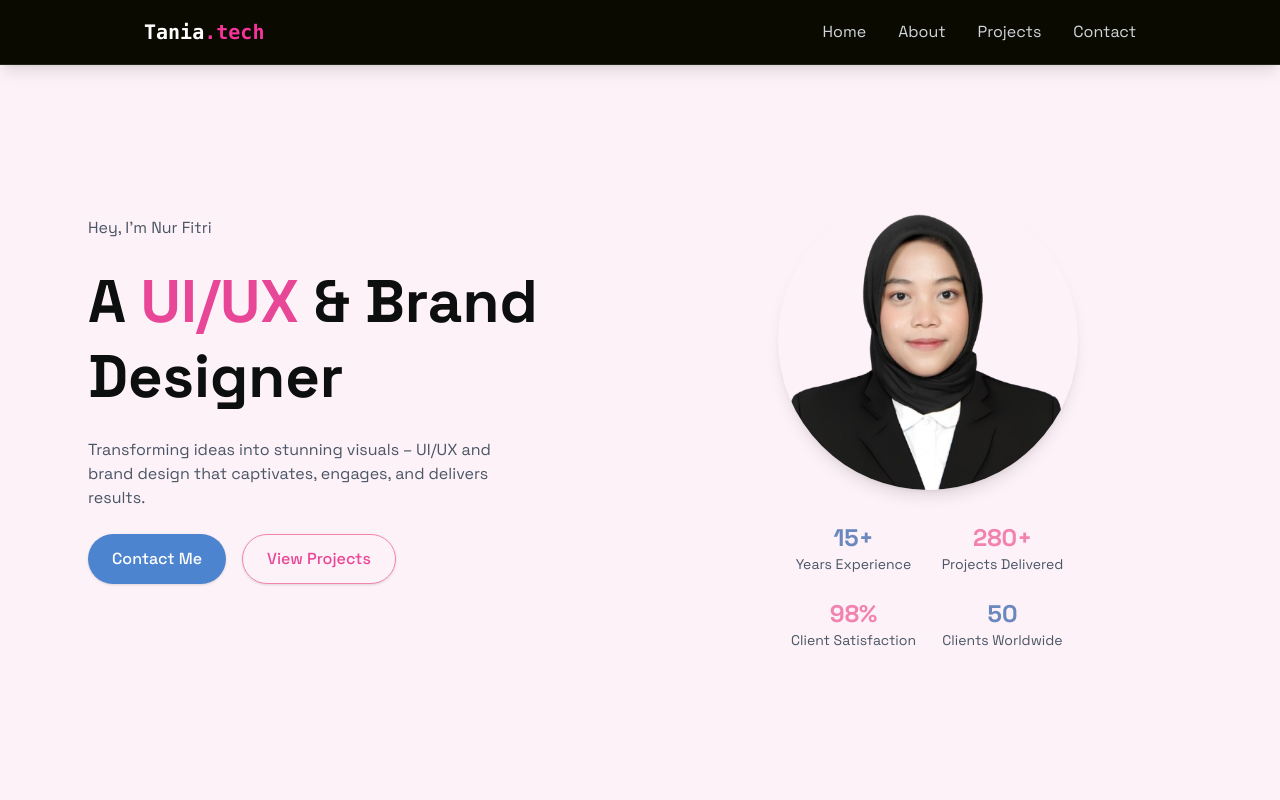
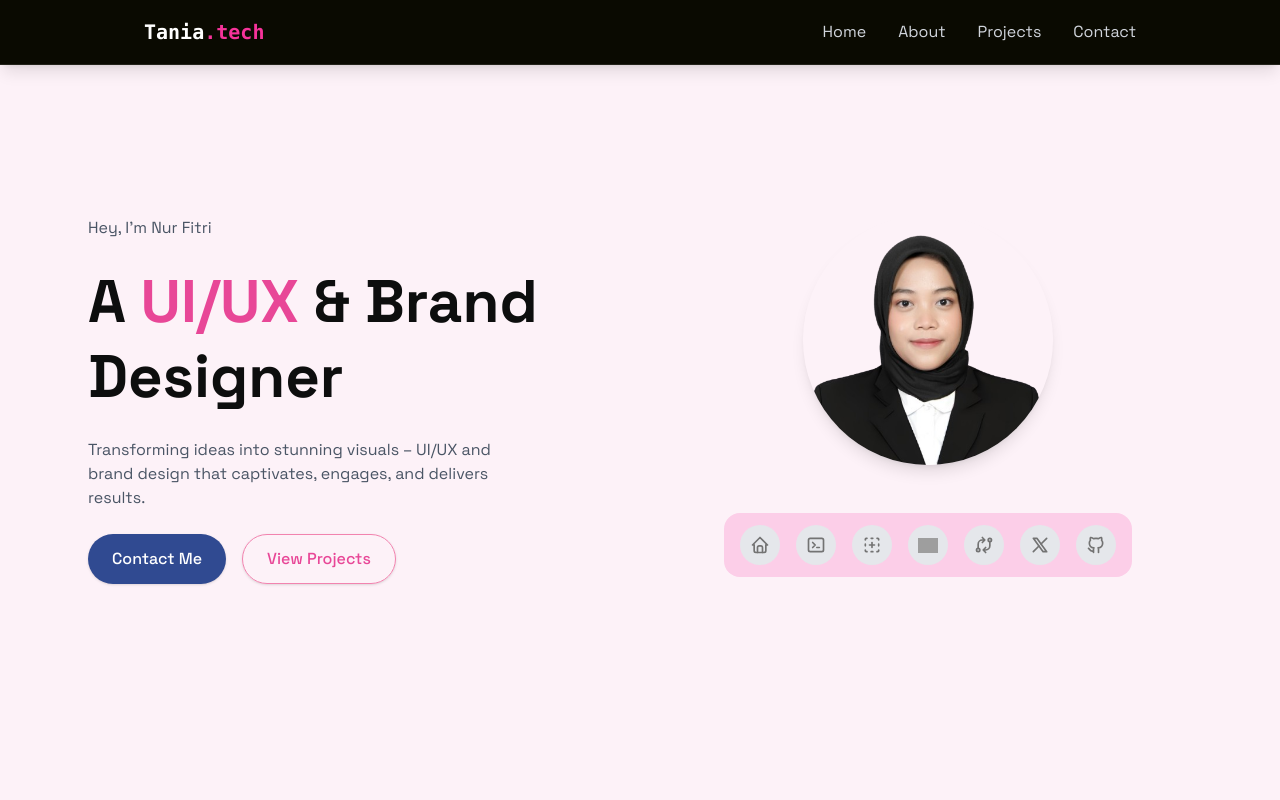
Before and after one commit to lukitania/Portofolio, a React (Vite) app: page / in a window 1280 px wide. Shown: the top 800 px of the page. Built offline with nearby package versions, Linux system fonts and the light colour scheme; grey boxes are pictures that could not be loaded.

Commit message:
add and modified about and home

```diff
--- a/src/components/sections/About.jsx
+++ b/src/components/sections/About.jsx
@@ -220,7 +220,7 @@ export const About = () => {
                 <div className="p-6 rounded-xl bg-pink-50 border-transparent border hover:-translate-y-1 transition-all ">
                     <h3 className="text-xl font-bold mb-4 text-center"> ✨ Experience With ✨ </h3>
                     <div className="space-y-4 text-gray-300">
-                        <div className="p-2 rounded-xl border hover:-translate-y-1 transition-all ">
+                        <div className="p-2 rounded-xl border-TRANSPARENT hover:-translate-y-1 transition-all ">
 
                             {/* Grid Container */}
                             <div className="max-w-4xl mx-auto grid grid-cols-4 md:grid-cols-5 gap-6 justify-items-center">
--- a/src/components/sections/Home.jsx
+++ b/src/components/sections/Home.jsx
@@ -1,8 +1,81 @@
 import Foto from "../../assets/Foto.png";
 
+import React from "react";
+import { FloatingDock } from "../ui/floating_dock";
+import {
+    IconBrandGithub,
+    IconBrandX,
+    IconExchange,
+    IconHome,
+    IconNewSection,
+    IconTerminal2,
+} from "@tabler/icons-react";
+
+
 export const Home = () => {
+
+    const links = [
+        {
+            title: "Home",
+            icon: (
+                <IconHome className="h-full w-full text-neutral-500 dark:text-neutral-300" />
+            ),
+            href: "#",
+        },
+
+        {
+            title: "Products",
+            icon: (
+                <IconTerminal2 className="h-full w-full text-neutral-500 dark:text-neutral-300" />
+            ),
+            href: "#",
+        },
+        {
+            title: "Components",
+            icon: (
+                <IconNewSection className="h-full w-full text-neutral-500 dark:text-neutral-300" />
+            ),
+            href: "#",
+        },
+        {
+            title: "Aceternity UI",
+            icon: (
+                <img
+                    src="https://assets.aceternity.com/logo-dark.png"
+                    width={20}
+                    height={20}
+                    alt="Aceternity Logo" />
+            ),
+            href: "#",
+        },
+        {
+            title: "Changelog",
+            icon: (
+                <IconExchange className="h-full w-full text-neutral-500 dark:text-neutral-300" />
+            ),
+            href: "#",
+        },
+
+        {
+            title: "Twitter",
+            icon: (
+                <IconBrandX className="h-full w-full text-neutral-500 dark:text-neutral-300" />
+            ),
+            href: "#",
+        },
+        {
+            title: "GitHub",
+            icon: (
+                <IconBrandGithub className="h-full w-full text-neutral-500 dark:text-neutral-300" />
+            ),
+            href: "#",
+        },
+    ];
+
+
+
     return (
-        <section className="min-h-screen flex items-center justify-center bg-pink-50">
+        <section id="home" className="min-h-screen flex items-center justify-center bg-pink-50">
             <div className="max-w-6xl mx-auto grid grid-cols-1 md:grid-cols-2 gap-12 items-center px-6">
 
                 {/* Kiri - Text */}
@@ -16,7 +89,7 @@ export const Home = () => {
                         that captivates, engages, and delivers results.
                     </p>
                     <div className="flex space-x-4 mt-6">
-                        <button className="px-6 py-3 rounded-full bg-[#4d84cf] text-white font-medium shadow transition hover:-translate-y-0.5 hover:shadow-lg">
+                        <button className="px-6 py-3 rounded-full bg-[#304a91] text-white font-medium shadow transition hover:-translate-y-0.5 hover:shadow-lg">
                             Contact Me
                         </button>
                         <button className="px-6 py-3 rounded-full border border-[#f283af] text-[#e84797] font-medium shadow transition hover:-translate-y-0.5 hover:bg-pink-100">
@@ -28,7 +101,7 @@ export const Home = () => {
                 {/* Kanan - Foto + Stats */}
                 <div className="flex flex-col items-center relative mt-10">
                     {/* Foto */}
-                    <div className="w-[300px] h-[300px] rounded-full overflow-hidden shadow-lg">
+                    <div className="w-[250px] h-[250px] rounded-full overflow-hidden shadow-lg">
                         <img
                             src={Foto}
                             alt="Foto"
@@ -37,24 +110,32 @@ export const Home = () => {
                     </div>
 
                     {/* Stats */}
-                    <div className="grid grid-cols-2 gap-6 mt-8 text-center">
-                        <div>
-                            <p className="text-2xl font-bold text-[#6a88be]">15+</p>
-                            <p className="text-sm text-gray-600">Years Experience</p>
+                    {/* <div className="text-center grid grid-cols-2 flex flex-col items-start gap-4 max-w-md p-6">
+
+                        <div className="px-6 py-2 bg-orange-200 text-gray-800 text-sm font-medium rounded-full shadow">
+                            🧠 Critical Thinking
                         </div>
-                        <div>
-                            <p className="text-2xl font-bold text-[#f283af]">280+</p>
-                            <p className="text-sm text-gray-600">Projects Delivered</p>
+
+                        <div className="px-6 py-2 bg-purple-300 text-gray-800 text-sm font-medium rounded-full shadow">
+                            Attention to detail
                         </div>
-                        <div>
-                            <p className="text-2xl font-bold text-[#f283af]">98%</p>
-                            <p className="text-sm text-gray-600">Client Satisfaction</p>
+
+                        <div className="px-6 py-2 bg-pink-300 text-gray-800 text-sm font-medium rounded-full shadow">
+                            Visual Aestetic
                         </div>
-                        <div>
-                            <p className="text-2xl font-bold text-[#6a88be]">50</p>
-                            <p className="text-sm text-gray-600">Clients Worldwide</p>
+
+                        <div className="px-6 py-2 bg-sky-200 text-gray-800 text-sm font-medium rounded-full shadow">
+                            Creativity
                         </div>
+                    </div> */}
+
+                    <div className="flex items-center justify-center h-[10rem] w-full ">
+                        <FloatingDock
+                            // only for demo, remove for production
+                            mobileClassName="translate-y-20"
+                            items={links} />
                     </div>
+
                 </div>
             </div>
         </section>
--- a/src/components/sections/Projects.jsx
+++ b/src/components/sections/Projects.jsx
@@ -1,5 +1,6 @@
 import { HoverEffect } from "../ui/card";
 import { BackgroundGradient } from "../ui/gradient";
+
 
 
 export const Projects = () => {
@@ -50,7 +51,7 @@ export const Projects = () => {
 
     return (
         <section
-            id="project"
+            id="projects"
             className="min-h-screen flex items-center justify-center py-20"
         >
             <div className="flex flex-col text-justify items-center w-full max-w-5xl mx-auto px-8">
--- /dev/null
+++ b/src/components/ui/floating_dock.jsx
@@ -0,0 +1,165 @@
+/**
+ * Note: Use position fixed according to your needs
+ * Desktop navbar is better positioned at the bottom
+ * Mobile navbar is better positioned at bottom right.
+ **/
+
+import { cn } from "../lib/utils";
+import { IconLayoutNavbarCollapse } from "@tabler/icons-react";
+import { AnimatePresence, motion, useMotionValue, useSpring, useTransform } from "motion/react";
+
+import { useRef, useState } from "react";
+
+export const FloatingDock = ({
+  items,
+  desktopClassName,
+  mobileClassName
+}) => {
+  return (
+    <>
+      <FloatingDockDesktop items={items} className={desktopClassName} />
+      <FloatingDockMobile items={items} className={mobileClassName} />
+    </>
+  );
+};
+
+const FloatingDockMobile = ({
+  items,
+  className
+}) => {
+  const [open, setOpen] = useState(false);
+  return (
+    <div className={cn("relative block md:hidden", className)}>
+      <AnimatePresence>
+        {open && (
+          <motion.div
+            layoutId="nav"
+            className="absolute inset-x-0 bottom-full mb-2 flex flex-col gap-2">
+            {items.map((item, idx) => (
+              <motion.div
+                key={item.title}
+                initial={{ opacity: 0, y: 10 }}
+                animate={{
+                  opacity: 1,
+                  y: 0,
+                }}
+                exit={{
+                  opacity: 0,
+                  y: 10,
+                  transition: {
+                    delay: idx * 0.05,
+                  },
+                }}
+                transition={{ delay: (items.length - 1 - idx) * 0.05 }}>
+                <a
+                  href={item.href}
+                  key={item.title}
+                  className="flex h-10 w-10 items-center justify-center rounded-full bg-gray-50 dark:bg-neutral-900">
+                  <div className="h-4 w-4">{item.icon}</div>
+                </a>
+              </motion.div>
+            ))}
+          </motion.div>
+        )}
+      </AnimatePresence>
+      <button
+        onClick={() => setOpen(!open)}
+        className="flex h-10 w-10 items-center justify-center rounded-full bg-gray-50 dark:bg-neutral-800">
+        <IconLayoutNavbarCollapse className="h-5 w-5 text-neutral-500 dark:text-neutral-400" />
+      </button>
+    </div>
+  );
+};
+
+const FloatingDockDesktop = ({
+  items,
+  className
+}) => {
+  let mouseX = useMotionValue(Infinity);
+  return (
+    <motion.div
+      onMouseMove={(e) => mouseX.set(e.pageX)}
+      onMouseLeave={() => mouseX.set(Infinity)}
+      className={cn(
+        "mx-auto hidden h-16 items-end gap-4 rounded-2xl bg-pink-200 px-4 pb-3 md:flex dark:bg-neutral-900",
+        className
+      )}>
+      {items.map((item) => (
+        <IconContainer mouseX={mouseX} key={item.title} {...item} />
+      ))}
+    </motion.div>
+  );
+};
+
+function IconContainer({
+  mouseX,
+  title,
+  icon,
+  href
+}) {
+  let ref = useRef(null);
+
+  let distance = useTransform(mouseX, (val) => {
+    let bounds = ref.current?.getBoundingClientRect() ?? { x: 0, width: 0 };
+
+    return val - bounds.x - bounds.width / 2;
+  });
+
+  let widthTransform = useTransform(distance, [-150, 0, 150], [40, 80, 40]);
+  let heightTransform = useTransform(distance, [-150, 0, 150], [40, 80, 40]);
+
+  let widthTransformIcon = useTransform(distance, [-150, 0, 150], [20, 40, 20]);
+  let heightTransformIcon = useTransform(distance, [-150, 0, 150], [20, 40, 20]);
+
+  let width = useSpring(widthTransform, {
+    mass: 0.1,
+    stiffness: 150,
+    damping: 12,
+  });
+  let height = useSpring(heightTransform, {
+    mass: 0.1,
+    stiffness: 150,
+    damping: 12,
+  });
+
+  let widthIcon = useSpring(widthTransformIcon, {
+    mass: 0.1,
+    stiffness: 150,
+    damping: 12,
+  });
+  let heightIcon = useSpring(heightTransformIcon, {
+    mass: 0.1,
+    stiffness: 150,
+    damping: 12,
+  });
+
+  const [hovered, setHovered] = useState(false);
+
+  return (
+    <a href={href}>
+      <motion.div
+        ref={ref}
+        style={{ width, height }}
+        onMouseEnter={() => setHovered(true)}
+        onMouseLeave={() => setHovered(false)}
+        className="relative flex aspect-square items-center justify-center rounded-full bg-gray-200 dark:bg-neutral-800">
+        <AnimatePresence>
+          {hovered && (
+            <motion.div
+              initial={{ opacity: 0, y: 10, x: "-50%" }}
+              animate={{ opacity: 1, y: 0, x: "-50%" }}
+              exit={{ opacity: 0, y: 2, x: "-50%" }}
+              className="absolute -top-8 left-1/2 w-fit rounded-md border border-gray-200 bg-gray-100 px-2 py-0.5 text-xs whitespace-pre text-neutral-700 dark:border-neutral-900 dark:bg-neutral-800 dark:text-white">
+              {title}
+            </motion.div>
+          )}
+        </AnimatePresence>
+        <motion.div
+          style={{ width: widthIcon, height: heightIcon }}
+          className="flex items-center justify-center">
+          {icon}
+        </motion.div>
+      </motion.div>
+    </a>
+  );
+}
--- a/src/components/ui/timeline.jsx
+++ b/src/components/ui/timeline.jsx
@@ -44,7 +44,7 @@ export const Timeline = ({
             <div
               className="sticky flex flex-col md:flex-row z-40 items-center top-40 self-start max-w-xs lg:max-w-sm md:w-full">
               <div
-                className="h-10 absolute left-3 md:left-3 w-10 rounded-full bg-white dark:bg-black flex items-center justify-center">
+                className="h-10 absolute left-3 md:left-3 w-10 rounded-full bg-[#d6e6fd] dark:bg-black flex items-center justify-center">
                 <div
                   className="h-4 w-4 rounded-full bg-[#304a91] dark:bg-neutral-800 border border-neutral-300 dark:border-neutral-700 p-2" />
               </div>
```
